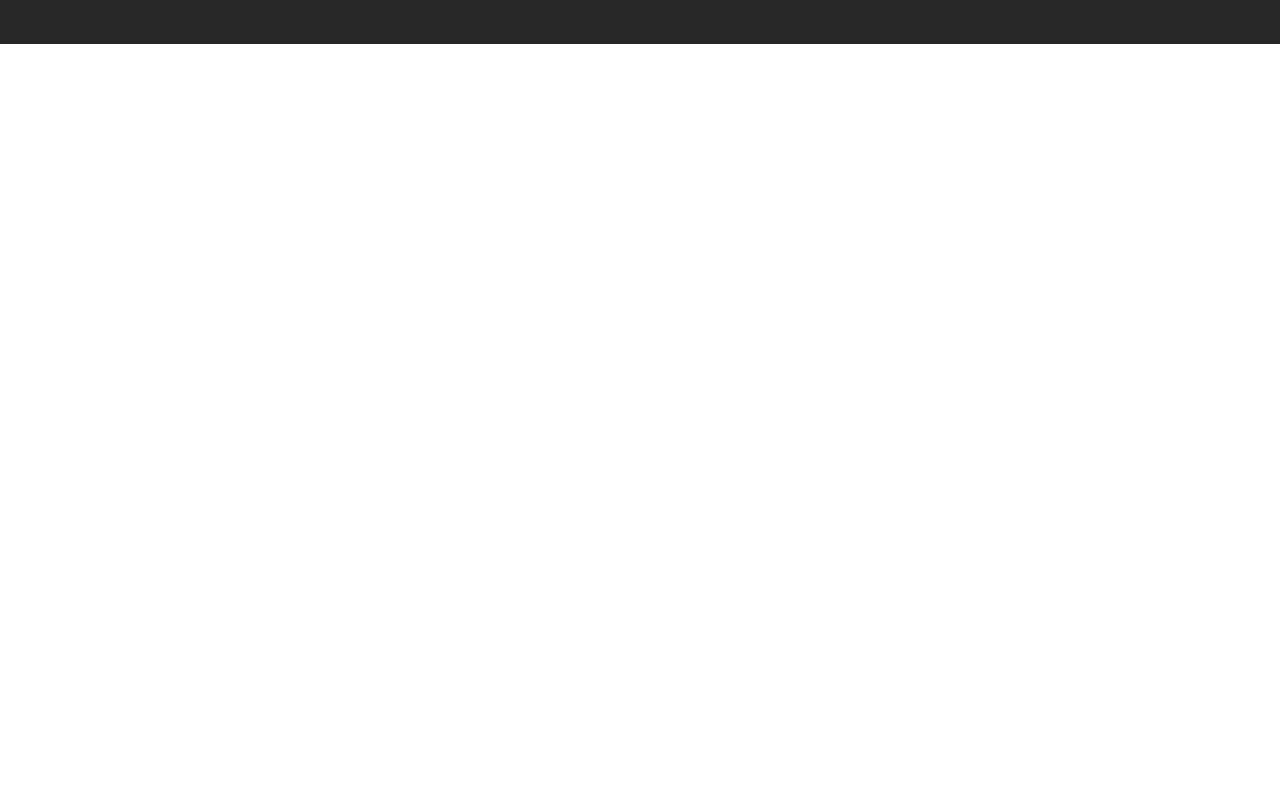
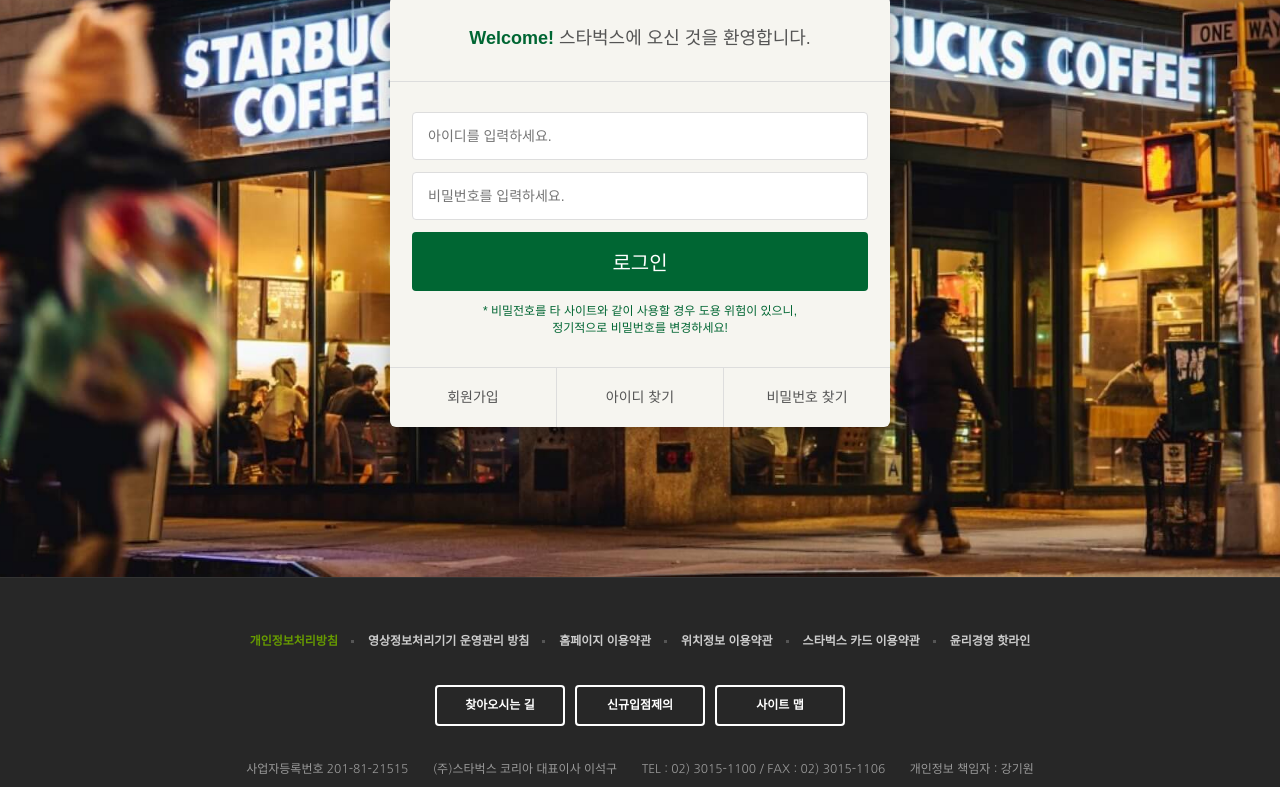
Before and after one commit to alliejj99/Starbucks, a plain HTML site: page signin/index.html in a window 1280 px wide. Shown: the part 290-1077 px from the top of the page. Before the commit the page ends 800 px from the top, so only its background shows below. Drawn offline with nearby package versions, Linux system fonts and the light colour scheme.

Commit message:
로그인 페이지 완성

```diff
--- /dev/null
+++ b/css/signin.css
@@ -0,0 +1,80 @@
+.signin {
+  margin-top: 120px;
+  padding: 100px 0 150px; /* 상중하 */
+  background-image: url("../images/signin_bg.jpg");
+  background-repeat: no-repeat;
+  background-position: center;
+  background-attachment: fixed;
+  background-size: cover;
+  font-family: Arial, sans-serif;
+}
+.signin h1 {
+  color: #fff;
+  font-size: 30px;
+  font-weight: 700;
+  text-align: center;
+  margin-bottom: 24px;
+}
+.signin__card {
+  width: 500px;
+  margin: 0 auto;
+  border-radius: 6px;
+  background-color: #f6f5f0;
+  box-shadow: 2px 2px 20px rgba(0, 0, 0, 0.3);
+  color: #555;
+}
+.signin__card h2 {
+  padding: 30px;
+  font-size: 18px;
+  text-align: center;
+  border-bottom: 1px solid #ddd;
+}
+.signin__card h2 strong {
+  font-weight: 700;
+  color: #006633;
+}
+.signin__card form {
+  padding: 30px 22px;
+}
+.signin__card form input {
+  width: 100%;
+  margin-bottom: 12px;
+  padding: 15px;
+  border: 1px solid #ddd;
+  border-radius: 4px;
+  outline: none;
+  box-sizing: border-box;
+  font-size: 14px;
+}
+.signin__card form [type="submit"] {
+  background-color: #006633;
+  border: none;
+  color: #fff;
+  font-size: 20px;
+  cursor: pointer;
+}
+.signin__card form p {
+  font-size: 12px;
+  text-align: center;
+  color: #006633;
+}
+
+.signin__card .actions {
+  display: flex;
+  border-top: 1px solid #ddd;
+}
+.signin__card .actions a {
+  flex-grow: 1;
+  flex-basis: 0;
+  text-align: center;
+  padding: 20px;
+  color: #555;
+  font-size: 14px;
+  border-right: 1px solid #ddd;
+}
+.signin__card .actions a:last-child {
+  border-right: none;
+}
+.signin__card .actions a:hover {
+  text-decoration: underline;
+}
--- a/signin/index.html
+++ b/signin/index.html
@@ -23,8 +23,8 @@
   <!-- Links -->
   <link rel="icon" href="../favicon.png">
   <link rel="stylesheet" href="https://cdn.jsdelivr.net/npm/reset-css@5.0.1/reset.min.css">
-  <!-- <link rel="stylesheet" href="../css/main.css"> -->
   <link rel="stylesheet" href="../css/common.css">
+  <link rel="stylesheet" href="../css/signin.css">
   <link rel="preconnect" href="https://fonts.gstatic.com" />
   <link href="https://fonts.googleapis.com/css2?family=Nanum+Gothic:wght@400;700&display=swap" rel="stylesheet" />
   <link rel="stylesheet" href="https://fonts.googleapis.com/icon?family=Material+Icons" />
@@ -35,7 +35,7 @@
 
 <body>
 
-  <!--HEADER-->
+  <!-- HEADER -->
   <header>
     <div class="inner">
 
@@ -366,10 +366,33 @@
     </div>
   </header>
 
-  <section class="signin"></section>
+  <!-- SIGNIN -->
+  <section class="signin">
+    <h1>SIGN IN</h1>
+    <div class="signin__card">
+      <h2>
+        <strong>Welcome!</strong> 스타벅스에 오신 것을 환영합니다.
+      </h2>
+
+      <form>
+        <input type="text" placeholder="아이디를 입력하세요.">
+        <input type="password" placeholder="비밀번호를 입력하세요.">
+        <input type="submit" value="로그인">
+        <p>
+          * 비밀전호를 타 사이트와 같이 사용할 경우 도용 위험이 있으니,<br />
+          정기적으로 비밀번호를 변경하세요!
+        </p>
+      </form>
+      <div class="actions">
+        <a href="javascript:void(0)">회원가입</a>
+        <a href="javascript:void(0)">아이디 찾기</a>
+        <a href="javascript:void(0)">비밀번호 찾기</a>
+      </div>
+    </div>
+  </section>
 
 
-  <!--FOOTER-->
+  <!-- FOOTER -->
   <footer>
     <div class="inner">
 
```
